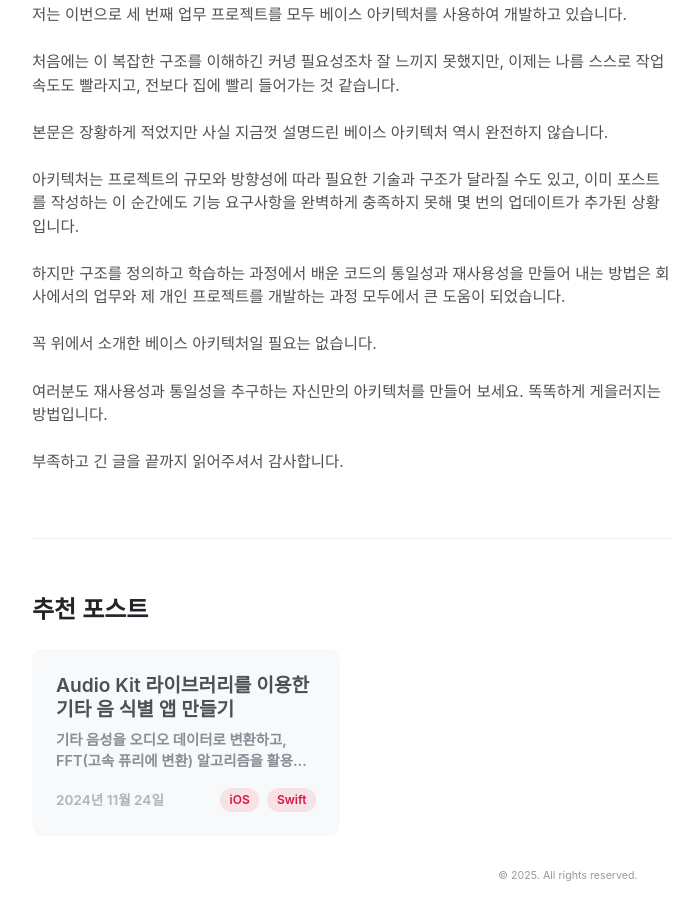
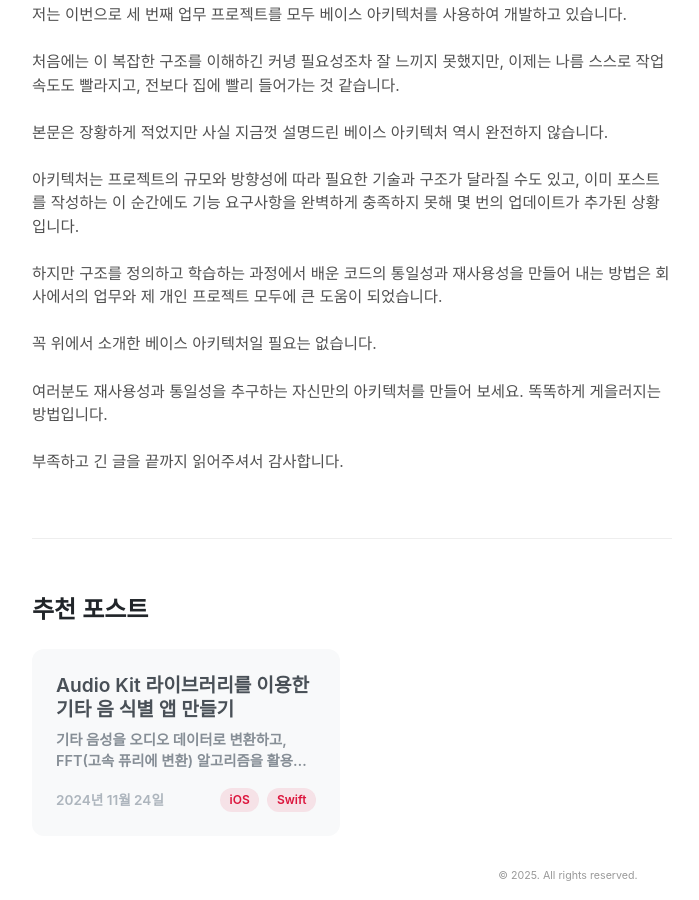
Before and after one commit to dc143cDev/dc143cDev.github.io, a Jekyll site: the page built from _posts/2025-01-05-base-architecture.md, in a window 1280 px wide and 900 px high, scrolled down 25672 px. Shown: the whole window, without its empty margins (288-987 px from the left). Built offline with Jekyll 4.4.1, drawn with Linux system fonts in a browser that asks for light colours; some web fonts are replaced.

Commit message:
Update 2025-01-05-base-architecture.md

```diff
--- a/_posts/2025-01-05-base-architecture.md
+++ b/_posts/2025-01-05-base-architecture.md
@@ -1066,7 +1066,7 @@
 
 아키텍처는 프로젝트의 규모와 방향성에 따라 필요한 기술과 구조가 달라질 수도 있고, 이미 포스트를 작성하는 이 순간에도 기능 요구사항을 완벽하게 충족하지 못해 몇 번의 업데이트가 추가된 상황입니다.
 
-하지만 구조를 정의하고 학습하는 과정에서 배운 코드의 통일성과 재사용성을 만들어 내는 방법은 회사에서의 업무와 제 개인 프로젝트를 개발하는 과정 모두에서 큰 도움이 되었습니다.
+하지만 구조를 정의하고 학습하는 과정에서 배운 코드의 통일성과 재사용성을 만들어 내는 방법은 회사에서의 업무와 제 개인 프로젝트 모두에 큰 도움이 되었습니다.
 
 꼭 위에서 소개한 베이스 아키텍처일 필요는 없습니다.
 
```
